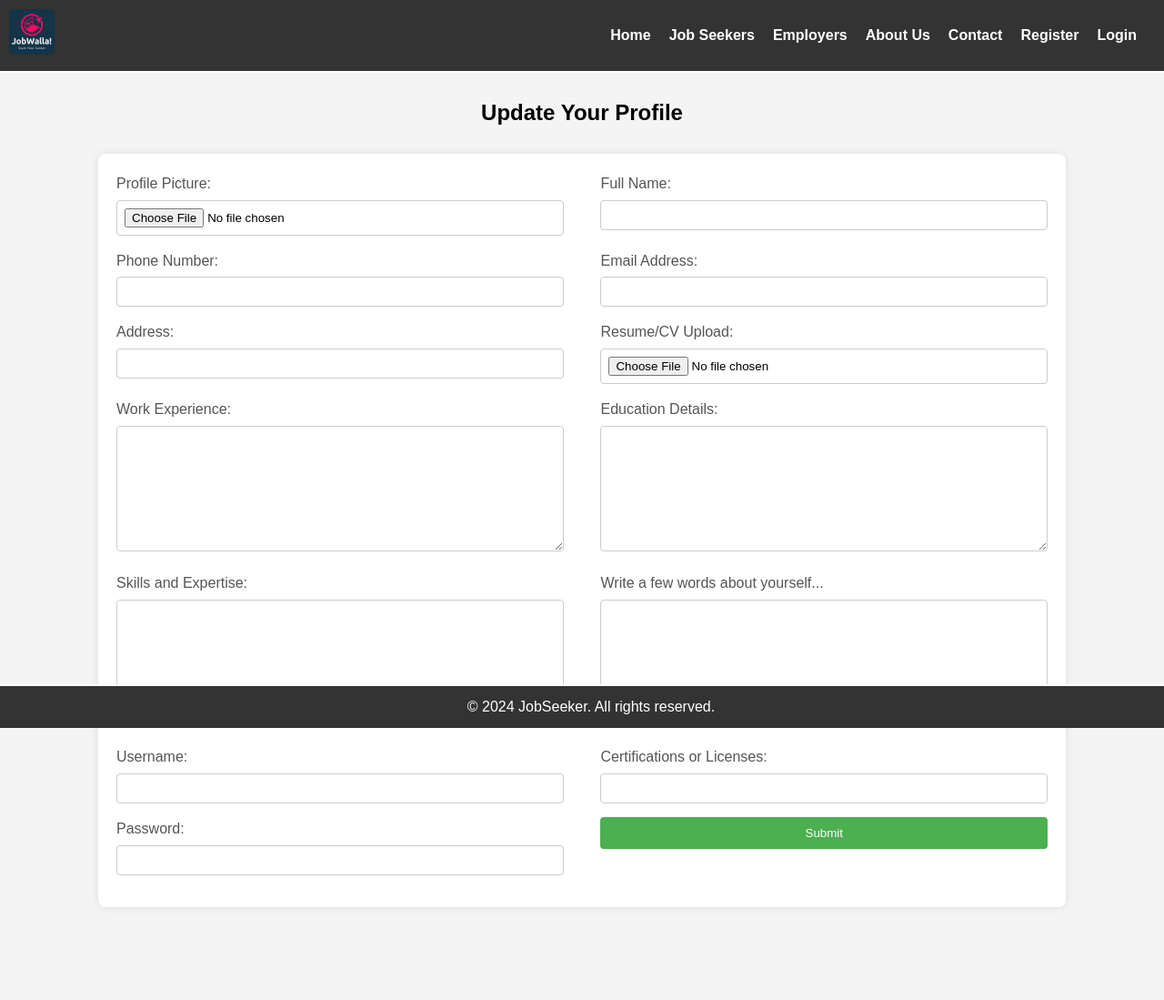
After one commit to san-jay19/final-year-project, a PHP site: page /jobSeekerProfileDetailsForm.php in a window 1280 px wide. The commit adds this page. Shown: the whole page at 91% size. Run offline with PHP 8.4, Linux system fonts and the light colour scheme.

Commit message:
almosted created profile page

```diff
--- /dev/null
+++ b/project/jobSeekerProfileDetailsForm.php
@@ -0,0 +1,234 @@
+<?php
+session_start();
+?>
+
+<!DOCTYPE html>
+<html lang="en">
+<head>
+    <meta charset="UTF-8">
+    <meta name="viewport" content="width=device-width, initial-scale=1.0">
+    <title>Job Seeker Registration</title>
+    <style>
+        body,
+        h1,
+        h2,
+        h3,
+        p,
+        ul {
+            margin: 0;
+            padding: 0;
+        }
+
+        body {
+            font-family: 'Arial', sans-serif;
+            line-height: 1.6;
+            background-color: #f4f4f4;
+        }
+
+        header {
+            background-color: #333;
+            color: #fff;
+            padding: 10px;
+            display: flex;
+            justify-content: space-between;
+            align-items: center;
+            border-bottom: 2px solid #fff;
+        }
+
+        .logo img {
+            width: 50px;
+            height: 50px;
+            border-radius: 5px;
+        }
+
+        nav ul {
+            list-style: none;
+            display: flex;
+        }
+
+        nav ul li {
+            margin-right: 20px;
+        }
+
+        nav a {
+            text-decoration: none;
+            color: #fff;
+            font-weight: bold;
+            font-size: 16px;
+        }
+
+        section {
+            padding: 60px 0;
+            border-bottom: 1px solid #ddd;
+        }
+
+        .container {
+            width: 80%;
+            margin: 0 auto;
+        }
+        footer {
+            background-color: #333;
+            color: #fff;
+            text-align: center;
+            padding: 10px;
+            position: fixed;
+            bottom: 0;
+            width: 100%;
+            border-top: 2px solid #fff;
+        }
+        form {
+            background-color: #fff;
+            padding: 20px;
+            border-radius: 8px;
+            box-shadow: 0 0 10px rgba(0, 0, 0, 0.1);
+            width: 80%;
+            margin: 0 auto;
+            display: flex;
+            flex-wrap: wrap;
+            justify-content: space-between;
+        }
+
+        form h2 {
+            text-align: center;
+            color: #333;
+            width: 100%;
+            margin-bottom: 20px;
+        }
+
+        .form-group {
+            width: 48%;
+            margin-bottom: 15px;
+        }
+
+        .form-group label {
+            display: block;
+            margin-bottom: 5px;
+            color: #555;
+        }
+
+        .form-group input,
+        .form-group textarea,
+        .form-group select {
+            width: 100%;
+            padding: 8px;
+            border: 1px solid #ccc;
+            border-radius: 4px;
+            box-sizing: border-box;
+        }
+
+        .form-group button {
+            background-color: #4caf50;
+            color: #fff;
+            padding: 10px;
+            border: none;
+            border-radius: 4px;
+            cursor: pointer;
+            width: 100%;
+        }
+
+        .form-group button:hover {
+            background-color: #45a049;
+        }
+
+        @media (max-width: 768px) {
+            form {
+                width: 100%;
+            }
+
+            .form-group {
+                width: 100%;
+            }
+        }
+
+        span {
+            color: #45a049;
+            cursor: pointer;
+        }
+    </style>
+</head>
+<body>
+    <?php require "navBar.php"; ?>
+
+    <br>
+    <center><h2>Update Your Profile</h2></center>
+    <br>
+
+    <form action="#" method="post" enctype="multipart/form-data">
+        <div class="form-group">
+            <label for="profilePicture">Profile Picture:</label>
+            <input type="file" id="profilePicture" name="profilePicture" accept="image/*">
+        </div>
+
+        <div class="form-group">
+            <label for="fullName">Full Name:</label>
+            <input type="text" id="fullName" name="fullName" required>
+        </div>
+
+        <div class="form-group">
+            <label for="phone">Phone Number:</label>
+            <input type="tel" id="phone" name="phone" required>
+        </div>
+
+        <div class="form-group">
+            <label for="email">Email Address:</label>
+            <input type="email" id="email" name="email" required>
+        </div>
+
+        <div class="form-group">
+            <label for="address">Address:</label>
+            <input type="text" id="address" name="address">
+        </div>
+
+        <div class="form-group">
+            <label for="resume">Resume/CV Upload:</label>
+            <input type="file" id="resume" name="resume" accept=".pdf,.doc,.docx" required>
+        </div>
+
+        <div class="form-group">
+            <label for="workExperience">Work Experience:</label>
+            <textarea id="workExperience" name="workExperience" rows="8" required></textarea>
+        </div>
+
+        <div class="form-group">
+            <label for="education">Education Details:</label>
+            <textarea id="education" name="education" rows="8" required></textarea>
+        </div>
+
+        <div class="form-group">
+            <label for="skills">Skills and Expertise:</label>
+            <textarea id="skills" name="skills" rows="8" required></textarea>
+        </div>
+
+        <div class="form-group">
+            <label for="words">Write a few words about yourself...</label>
+            <textarea id="words" name="words" rows="8" required></textarea>
+        </div>
+
+        <div class="form-group">
+            <label for="username">Username:</label>
+            <input type="text" id="username" name="username" required>
+        </div>
+
+        <div class="form-group">
+            <label for="certifications">Certifications or Licenses:</label>
+            <input type="text" id="certifications" name="certifications">
+        </div>
+
+        <div class="form-group">
+            <label for="password">Password:</label>
+            <input type="password" id="password" name="password" required>
+        </div>
+
+        <div class="form-group">
+            <button type="submit">Submit</button>
+        </div>
+    </form>
+    <br>
+    <br>
+    <br>
+    <br>
+    <footer>
+        &copy; 2024 JobSeeker. All rights reserved.
+    </footer>
+</body>
+</html>
--- a/project/userLogout.php
+++ b/project/userLogout.php
@@ -4,6 +4,7 @@ session_start();
 if(isset($_SESSION['auth'])){
     unset($_SESSION['auth']);
     unset($_SESSION['auth_user']);
+    unset($_SESSION['user_details']);
     $_SESSION['message'] = "Logged Out Successfully";
 }
 
```
Also changed, not shown: project/auth.php (+34 -1 lines), project/jobSeekerProfileDetails.php (renamed from project/userProfilePage.php, +47 -8 lines), project/temp.php (added, +81 -0 lines), project/userProfileDetails.php (deleted, +0 -174 lines).
